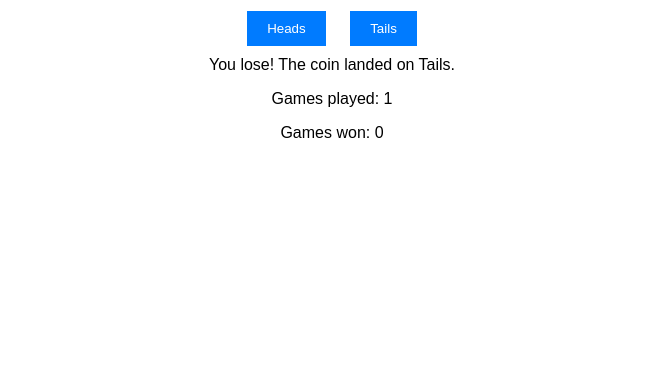
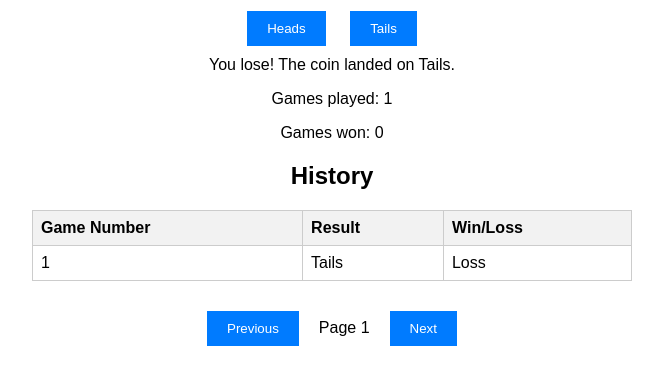
Before and after one commit to arnelirobles/CoinFlip, a plain HTML site: page index.html in a window 1280 px wide. Both pictures are taken after a click on the button "Heads". Shown: the part 79-464 px from the top of the page, without its empty margins (308-971 px from the left). Drawn offline with Linux system fonts and the light colour scheme.

Commit message:
add win history with paging

```diff
--- a/index.html
+++ b/index.html
@@ -16,6 +16,23 @@
             <p>Games played: <span id="gamesPlayed">0</span></p>
             <p>Games won: <span id="gamesWon">0</span></p>
         </div>
+        <h2>History</h2>
+        <table id="history">
+            <thead>
+                <tr>
+                    <th>Game Number</th>
+                    <th>Result</th>
+                    <th>Win/Loss</th>
+                </tr>
+            </thead>
+            <tbody id="historyBody">
+            </tbody>
+        </table>
+        <div id="pagination">
+            <button id="prevBtn" disabled>Previous</button>
+            <span id="pageInfo">Page 1</span>
+            <button id="nextBtn" disabled>Next</button>
+        </div>
     </div>
     <script src="script.js"></script>
 </body>
--- a/script.js
+++ b/script.js
@@ -3,22 +3,81 @@ const tailsBtn = document.getElementById("tailsBtn");
 const result = document.getElementById("result");
 const gamesPlayed = document.getElementById("gamesPlayed");
 const gamesWon = document.getElementById("gamesWon");
+const historyBody = document.getElementById("historyBody");
+const prevBtn = document.getElementById("prevBtn");
+const nextBtn = document.getElementById("nextBtn");
+const pageInfo = document.getElementById("pageInfo");
 
 let games = 0;
 let wins = 0;
+let historyData = [];
+const pageSize = 10;
+let currentPage = 1;
+
+function addToHistory(gameNumber, outcome, winLoss) {
+    historyData.push({ gameNumber, outcome, winLoss });
+    renderHistory();
+}
+
+function renderHistory() {
+    historyBody.innerHTML = "";
+
+    const start = (currentPage - 1) * pageSize;
+    const end = Math.min(start + pageSize, historyData.length);
+
+    for (let i = start; i < end; i++) {
+        const { gameNumber, outcome, winLoss } = historyData[i];
+        const row = document.createElement("tr");
+
+        const gameNumberCell = document.createElement("td");
+        gameNumberCell.textContent = gameNumber;
+        row.appendChild(gameNumberCell);
+
+        const outcomeCell = document.createElement("td");
+        outcomeCell.textContent = outcome;
+        row.appendChild(outcomeCell);
+
+        const winLossCell = document.createElement("td");
+        winLossCell.textContent = winLoss;
+        row.appendChild(winLossCell);
+
+        historyBody.appendChild(row);
+    }
+
+    pageInfo.textContent = `Page ${currentPage}`;
+    prevBtn.disabled = currentPage === 1;
+    nextBtn.disabled = end === historyData.length;
+}
 
 function flipCoin(playerChoice) {
     const randomOutcome = Math.random() < 0.5 ? "Heads" : "Tails";
+    let winLoss;
+
     if (randomOutcome === playerChoice) {
         result.textContent = `You win! The coin landed on ${randomOutcome}.`;
         wins++;
+        winLoss = "Win";
     } else {
         result.textContent = `You lose! The coin landed on ${randomOutcome}.`;
+        winLoss = "Loss";
     }
     games++;
+    addToHistory(games, randomOutcome, winLoss);
     gamesPlayed.textContent = games;
     gamesWon.textContent = wins;
 }
 
+function nextPage() {
+    currentPage++;
+    renderHistory();
+}
+
+function prevPage() {
+    currentPage--;
+    renderHistory();
+}
+
 headsBtn.addEventListener("click", () => flipCoin("Heads"));
 tailsBtn.addEventListener("click", () => flipCoin("Tails"));
+nextBtn.addEventListener("click", nextPage);
+prevBtn.addEventListener("click", prevPage);
--- a/styles.css
+++ b/styles.css
@@ -20,3 +20,34 @@ button {
 button:hover {
     background-color: #0056B3;
 }
+
+table {
+    width: 100%;
+    border-collapse: collapse;
+}
+
+th, td {
+    border: 1px solid #CCCCCC;
+    padding: 8px;
+    text-align: left;
+}
+
+th {
+    background-color: #F2F2F2;
+    font-weight: bold;
+}
+
+tr:nth-child(even) {
+    background-color: #F2F2F2;
+}
+
+#pagination {
+    display: flex;
+    justify-content: center;
+    align-items: center;
+    margin: 20px 0;
+}
+
+#pageInfo {
+    margin: 0 10px;
+}
```
